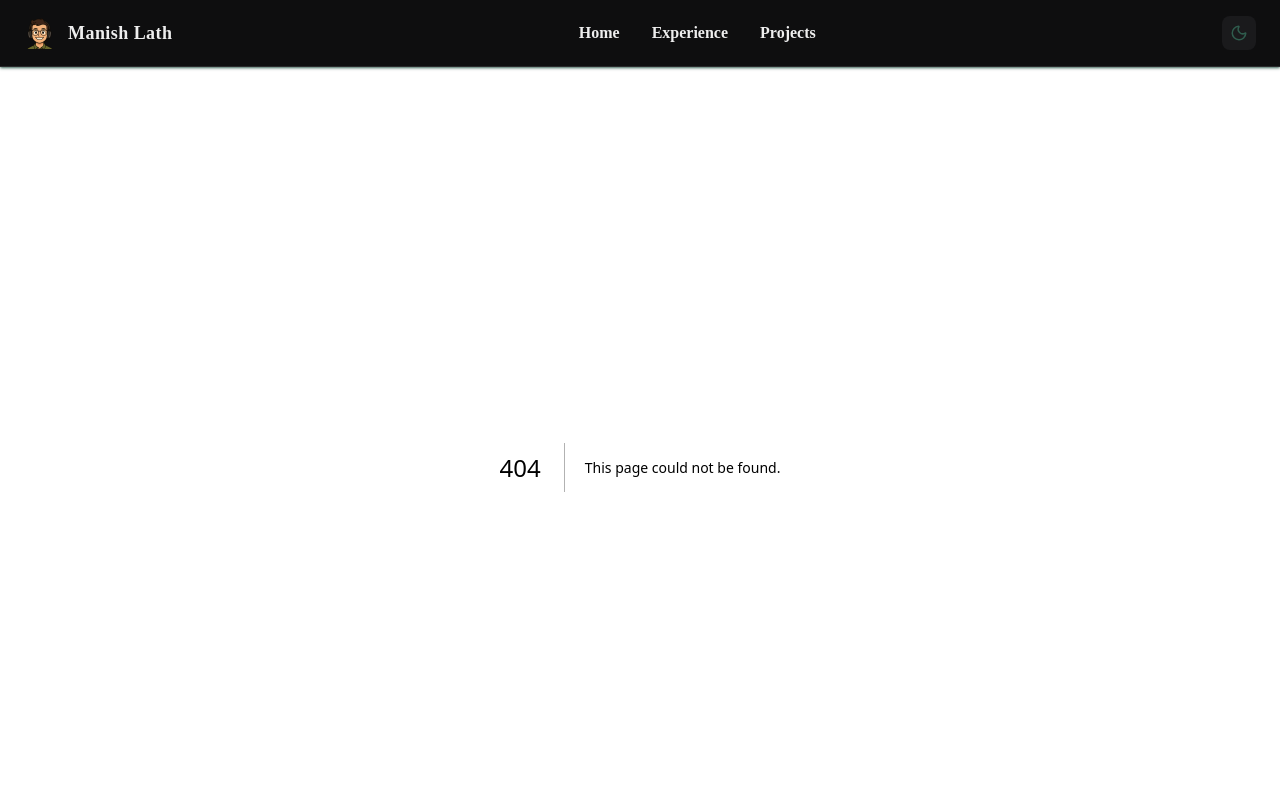
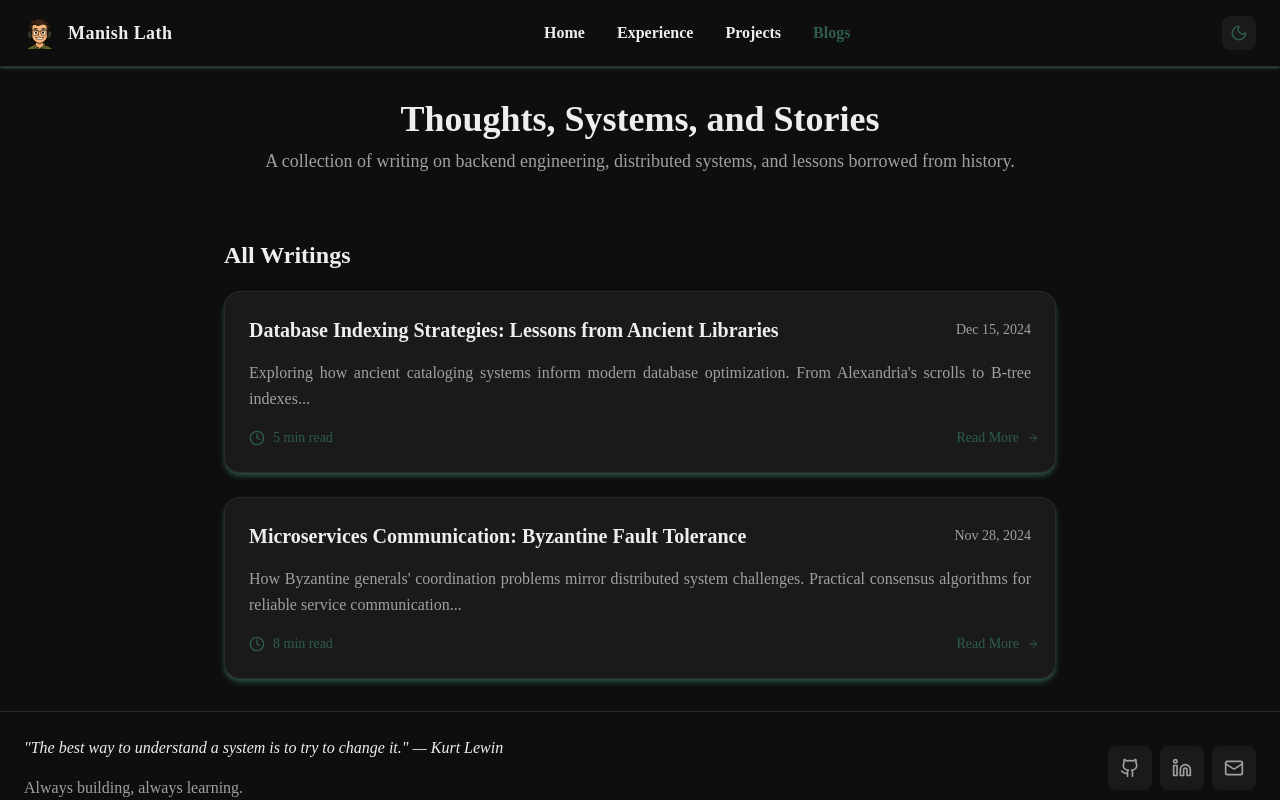
Before and after one commit to Manish-98/manish-lath.portfolio, a Next.js app: page /blogs in a window 1280 px wide. Before the commit this address had no page. Shown: the top 800 px of the page. Built offline with nearby package versions, Linux system fonts and the light colour scheme.

Commit message:
Add dedicated blogs page and homepage/blog navigation links

```diff
--- /dev/null
+++ b/src/app/blogs/page.js
@@ -0,0 +1,57 @@
+import { ArrowRight, Clock } from 'lucide-react';
+import Link from 'next/link';
+import { portfolioData } from '@/data/portfolio';
+
+function BlogPostCard({ post }) {
+  const slug = post.title.toLowerCase().replace(/[^a-z0-9]+/g, '-').replace(/(^-|-$)/g, '');
+
+  return (
+    <article id={slug} className="card flex flex-col gap-4 scroll-mt-24">
+      <div className="flex flex-col-reverse sm:flex-row gap-2 justify-between items-start sm:items-center">
+        <h2 className="text-xl font-semibold text-primary">{post.title}</h2>
+        <span className="text-secondary text-sm font-medium">{post.date}</span>
+      </div>
+
+      <p className="text-secondary leading-relaxed text-left sm:text-justify">{post.description}</p>
+
+      <div className="flex items-center justify-between">
+        <div className="flex items-center gap-2 text-accent text-sm">
+          <Clock className="w-4 h-4" />
+          <span>{post.readTime}</span>
+        </div>
+
+        <Link
+          href={post.url}
+          className="inline-flex items-center gap-2 text-accent hover:text-accent-hover transform translate-x-2 group-hover:translate-x-0 transition-all duration-200"
+        >
+          <span className="text-sm font-medium">Read More</span>
+          <ArrowRight className="w-3 h-3" />
+        </Link>
+      </div>
+    </article>
+  );
+}
+
+const BlogsPage = () => {
+  const { blogsPage, posts } = portfolioData;
+
+  return (
+    <section className="max-w-4xl mx-auto p-8 bg-background">
+      <div className="text-center mb-16">
+        <h1 className="text-4xl font-bold text-primary mb-2">{blogsPage.title}</h1>
+        <p className="text-secondary text-lg">{blogsPage.description}</p>
+      </div>
+
+      <div className="flex flex-col gap-5">
+        <h2 className="text-2xl font-semibold text-primary">{blogsPage.sectionTitle}</h2>
+        <div className="flex flex-col gap-6">
+          {posts.map((post, index) => (
+            <BlogPostCard key={index} post={post} />
+          ))}
+        </div>
+      </div>
+    </section>
+  );
+};
+
+export default BlogsPage;
--- a/src/components/Home/LatestWritingsSection.js
+++ b/src/components/Home/LatestWritingsSection.js
@@ -29,6 +29,7 @@ function PostCard({ post }) {
 
 export default function LatestWriting() {
   const { home, posts } = portfolioData;
+  const visiblePosts = posts.slice(0, home.latestWriting.limit || posts.length);
 
   return (
     <section>
@@ -41,7 +42,7 @@ export default function LatestWriting() {
       </div>
 
       <div className="flex flex-col gap-6">
-        {posts.map((post, index) => (
+        {visiblePosts.map((post, index) => (
           <PostCard key={index} post={post} />
         ))}
       </div>
--- a/src/data/portfolio.js
+++ b/src/data/portfolio.js
@@ -11,6 +11,7 @@ import {
   Home,
   Briefcase,
   Book,
+  NotebookPen,
   Github,
   Linkedin,
   Mail,
@@ -32,6 +33,7 @@ const iconMap = {
   Home,
   Briefcase,
   Book,
+  NotebookPen,
   Github,
   Linkedin,
   Mail,
--- a/src/data/portfolio.json
+++ b/src/data/portfolio.json
@@ -9,7 +9,8 @@
   "navigation": [
     { "href": "/", "label": "Home", "icon": "Home" },
     { "href": "/experience", "label": "Experience", "icon": "Briefcase" },
-    { "href": "/projects", "label": "Projects", "icon": "Book" }
+    { "href": "/projects", "label": "Projects", "icon": "Book" },
+    { "href": "/blogs", "label": "Blogs", "icon": "NotebookPen" }
   ],
   "hero": {
     "heading": "I build things to understand them",
@@ -45,7 +46,8 @@
     },
     "latestWriting": {
       "title": "Latest Writing",
-      "cta": { "label": "Read All", "href": "#" }
+      "cta": { "label": "Read All", "href": "/blogs" },
+      "limit": 2
     },
     "experienceJourney": {
       "title": "Journey",
@@ -82,16 +84,21 @@
       "description": "Exploring how ancient cataloging systems inform modern database optimization. From Alexandria's scrolls to B-tree indexes...",
       "readTime": "5 min read",
       "date": "Dec 15, 2024",
-      "url": "#"
+      "url": "/blogs#database-indexing-strategies-lessons-from-ancient-libraries"
     },
     {
       "title": "Microservices Communication: Byzantine Fault Tolerance",
       "description": "How Byzantine generals' coordination problems mirror distributed system challenges. Practical consensus algorithms for reliable service communication...",
       "readTime": "8 min read",
       "date": "Nov 28, 2024",
-      "url": "#"
+      "url": "/blogs#microservices-communication-byzantine-fault-tolerance"
     }
   ],
+  "blogsPage": {
+    "title": "Thoughts, Systems, and Stories",
+    "description": "A collection of writing on backend engineering, distributed systems, and lessons borrowed from history.",
+    "sectionTitle": "All Writings"
+  },
   "projects": [
     {
       "title": "Personal Portfolio",
```
